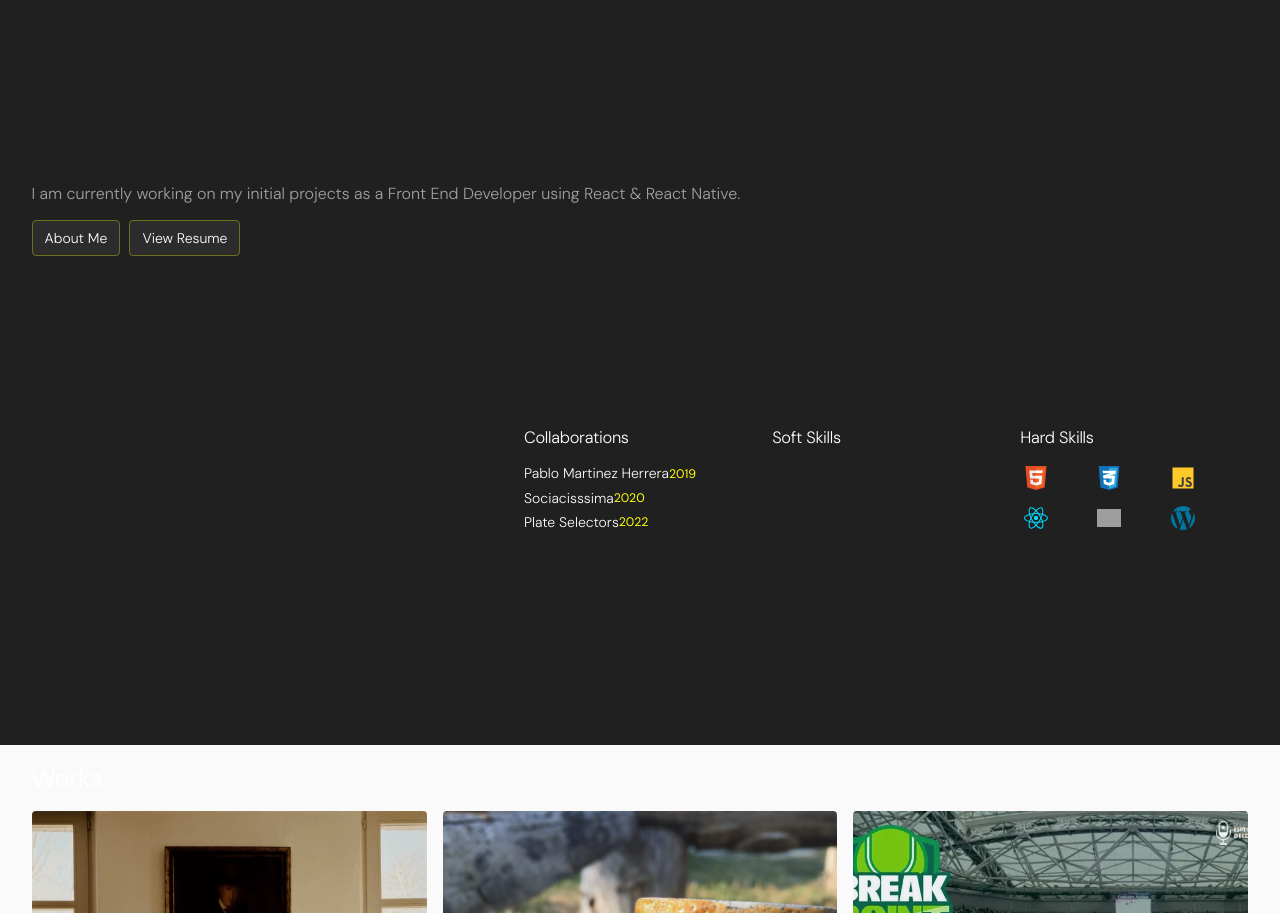
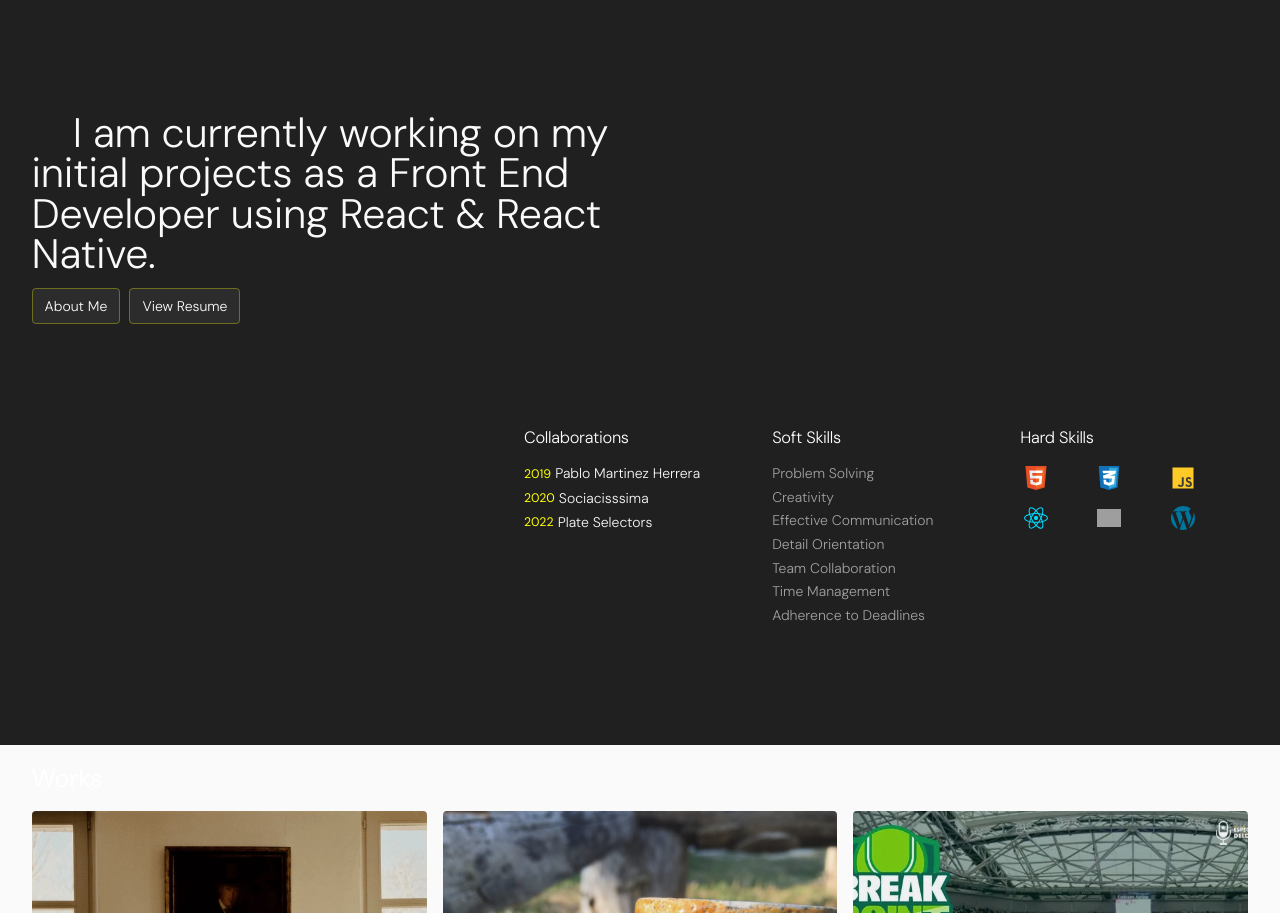
Before and after one commit to juanfalibene/react-portfolio, a React (Create React App) app: page / in a window 1280 px wide. Shown: the part 1687-2600 px from the top of the page. Built offline with nearby package versions, Linux system fonts and the light colour scheme; grey boxes are pictures that could not be loaded.

Commit message:
Profile section created

```diff
--- a/src/components/Profile.jsx
+++ b/src/components/Profile.jsx
@@ -8,7 +8,7 @@ export default function Profile() {
         <h2 className="section-title">Profile</h2>
         {about.map((text) => (
           <div className="profile-about-info" key={text.name}>
-            <p>{text.text}</p>
+            <p className="profile-about-text">{text.text}</p>
             <div className="profile-about-links">
               <ul className="profile-about-links-list">
                 <li key={text.about_page}>
@@ -33,8 +33,8 @@ export default function Profile() {
                     rel="noreferrer"
                     alt={client.name}
                   >
+                    <span className="client-since">{client.since}</span>
                     {client.name}
-                    <span className="client-since">{client.since}</span>
                   </a>
                 </li>
               ))}
@@ -44,8 +44,8 @@ export default function Profile() {
             <h3 className="about-subtitle">Soft Skills</h3>
             <ul className="about-soft-skills">
               {soft_skills.map((soft_skill) => (
-                <li className="soft-skill-item" key={soft_skill.soft_skills}>
-                  {soft_skill.soft_skills}
+                <li className="soft-skill-item" key={soft_skill.skill}>
+                  {soft_skill.skill}
                 </li>
               ))}
             </ul>
```
